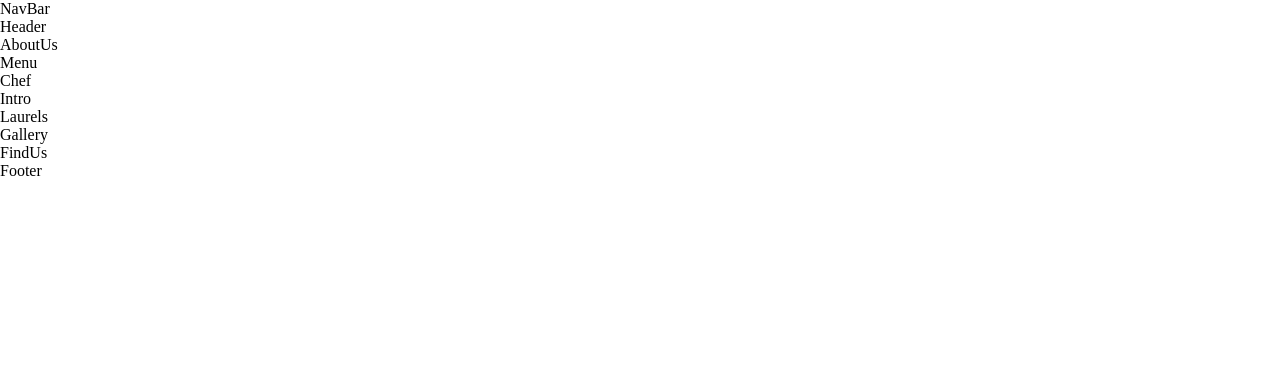
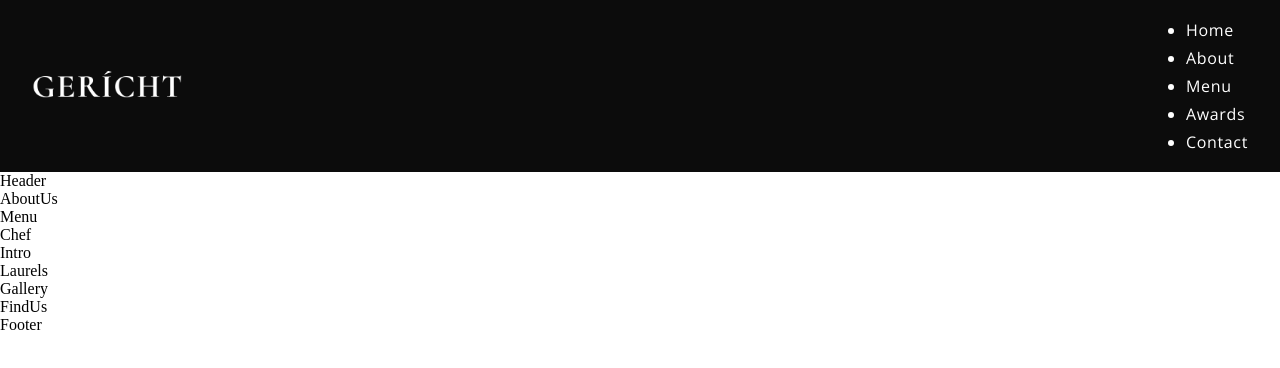
Before and after one commit to Richie1136/dining-restaurantapp-react, a React (Create React App) app in the folder restaurantapp/: page / in a window 1280 px wide. Shown: the top 368 px of the page. Built offline with nearby package versions, Linux system fonts and the light colour scheme; a web font is replaced by a local one.

Commit message:
Building out the navbar component and styling the component

```diff
--- a/restaurantapp/src/components/navbar/NavBar.css
+++ b/restaurantapp/src/components/navbar/NavBar.css
@@ -0,0 +1,18 @@
+.app-navbar {
+  width: 100%;
+  display: flex;
+  justify-content: space-between;
+  align-items: center;
+  background: var(--color-black);
+  padding: 1rem 2rem;
+}
+
+.app-navbar-logo {
+  display: flex;
+  justify-content: flex-start;
+  align-items: center;
+}
+
+.app-navbar-logo img {
+  width: 150px;
+}
--- a/restaurantapp/src/components/navbar/NavBar.js
+++ b/restaurantapp/src/components/navbar/NavBar.js
@@ -1,8 +1,23 @@
 import './NavBar.css'
+import { GiHamburgerMenu } from 'react-icons/gi'
+import { MdOutlineRestaurantMenu } from 'react-icons/md'
+import images from '../../constants/images'
 
 const NavBar = () => {
   return (
-    <div>NavBar</div>
+    <nav className='app-navbar'>
+      <div className='app-navbar-logo'>
+        <img src={images.gericht} alt='Gericht logo' />
+      </div>
+      <ul className='app-navbar-links'>
+        <li className='p-opensans'><a href='#home'>Home</a></li>
+        <li className='p-opensans'><a href='#about'>About</a></li>
+        <li className='p-opensans'><a href='#menu'>Menu</a></li>
+        <li className='p-opensans'><a href='#awards'>Awards</a></li>
+        <li className='p-opensans'><a href='#contact'>Contact</a></li>
+
+      </ul>
+    </nav>
   )
 }
 
```
